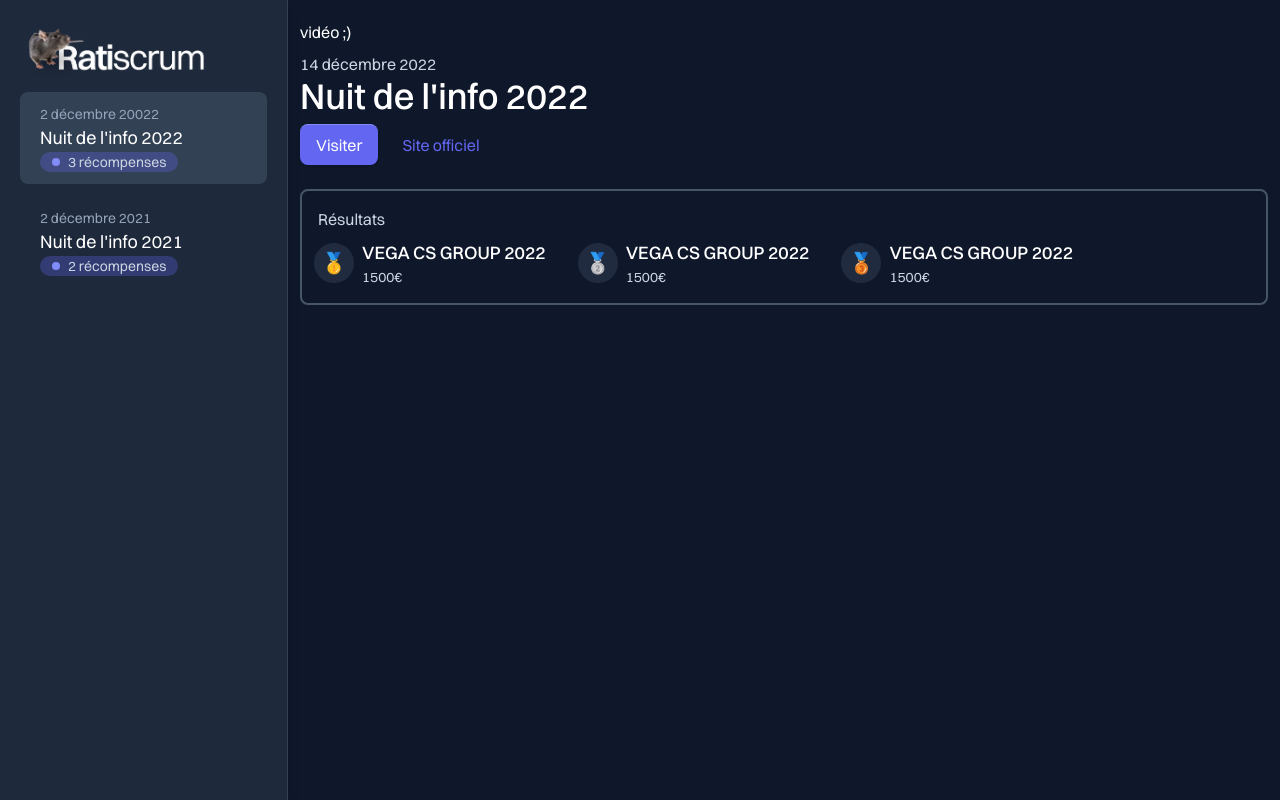
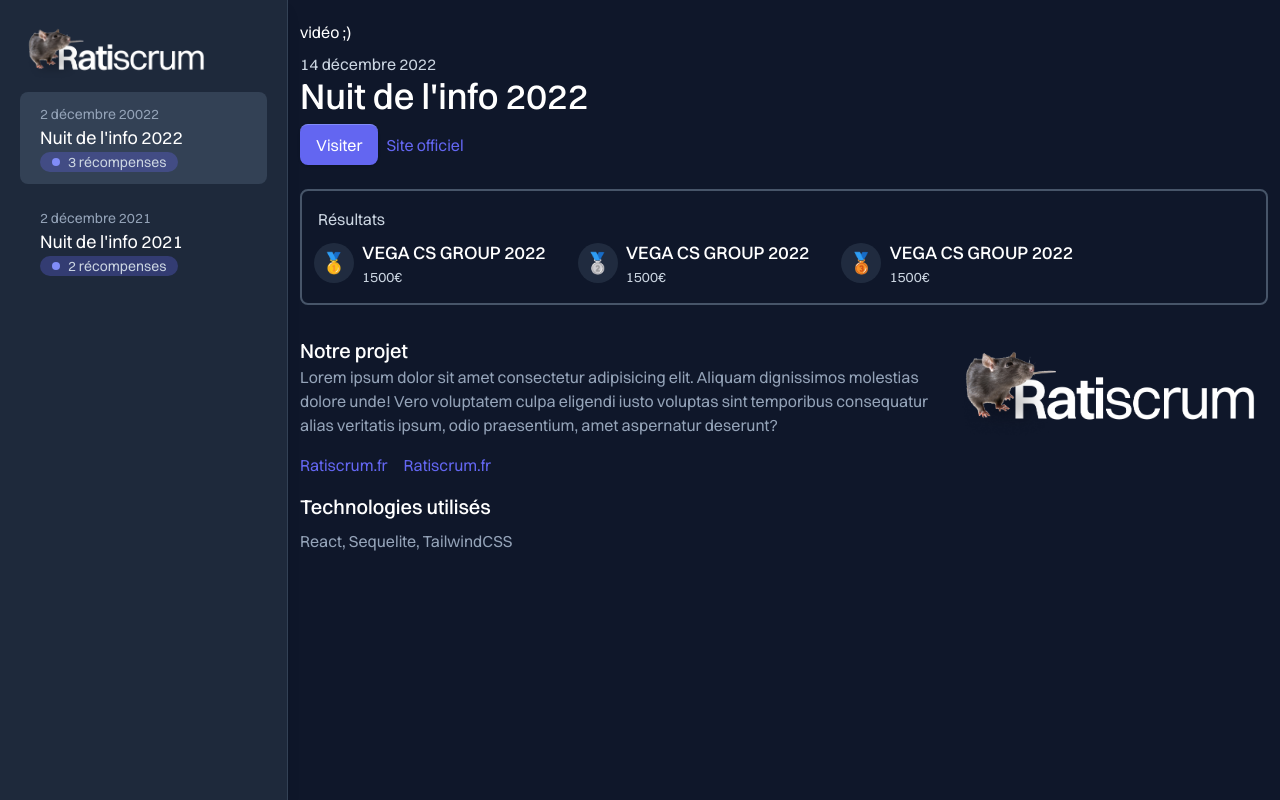
Before and after one commit to FranckG28/ratiscrum, a Next.js app: page / in a window 1280 px wide. Built offline with nearby package versions, Linux system fonts and the light colour scheme.

Commit message:
Project part added; Button css updated

```diff
--- a/src/app/page.tsx
+++ b/src/app/page.tsx
@@ -1,6 +1,8 @@
 import Button from "@/components/button";
 import Price from "@/components/price";
-
+import Image from "next/image";
+import Link from "next/link";
+import RatiscrumLogo from "/public/rts-logo.png";
 export default function Home() {
   return (
     <div className="flex flex-col gap-2 py-5">
@@ -37,6 +39,41 @@
             ></Price>
           </div>
         </div>
+
+        <section className="flex mt-4 gap-4 py-4">
+          <div className="w-2/3 gap-y-4 flex flex-col">
+            <div>
+              <p className="text-xl font-medium text-white">Notre projet</p>
+              <p className="text-slate-400">
+                Lorem ipsum dolor sit amet consectetur adipisicing elit. Aliquam
+                dignissimos molestias dolore unde! Vero voluptatem culpa
+                eligendi iusto voluptas sint temporibus consequatur alias
+                veritatis ipsum, odio praesentium, amet aspernatur deserunt?
+              </p>
+            </div>
+
+            <div className="flex gap-4">
+              <Button style="flat" href="/">
+                Ratiscrum.fr
+              </Button>
+              <Button style="flat" href="/">
+                Ratiscrum.fr
+              </Button>
+            </div>
+
+            <div className="flex flex-col gap-2">
+              <p className="text-xl font-medium text-white">
+                Technologies utilisés
+              </p>
+              <div className="flex gap-2">
+                <p className="text-slate-400">React, Sequelite, TailwindCSS</p>
+              </div>
+            </div>
+          </div>
+          <div className="flex flex-col w-1/3">
+            <Image src={RatiscrumLogo} alt="Ratiscrum Logo" />
+          </div>
+        </section>
       </div>
     </div>
   );
--- a/src/components/button.tsx
+++ b/src/components/button.tsx
@@ -1,16 +1,21 @@
 import Link from "next/link";
 
 const buttonStyle: { [key: string]: string } = {
-    primary: 'bg-indigo-500 hover:bg-indigo-600 text-white border-t border-indigo-400 shadow hover:shadow-lg',
-    flat: 'bg-transparent text-indigo-500 hover:text-indigo-600',
-}
+  primary:
+    "py-2 px-4 bg-indigo-500 hover:bg-indigo-600 text-white border-t border-indigo-400 shadow hover:shadow-lg",
+  flat: "bg-transparent text-indigo-500 hover:text-indigo-600",
+};
 
 export default function Button({ children, style, href }: ButtonProps) {
-    return <Link href={href} className={`transition rounded-lg py-2 px-4 ${buttonStyle[style]}`}>{children}</Link>
+  return (
+    <Link href={href} className={`transition rounded-lg ${buttonStyle[style]}`}>
+      {children}
+    </Link>
+  );
 }
 
 export interface ButtonProps {
-    children: React.ReactNode;
-    style: 'primary' | 'flat';
-    href: string;
+  children: React.ReactNode;
+  style: "primary" | "flat";
+  href: string;
 }
```
